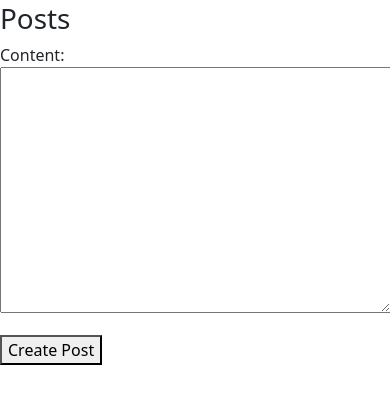
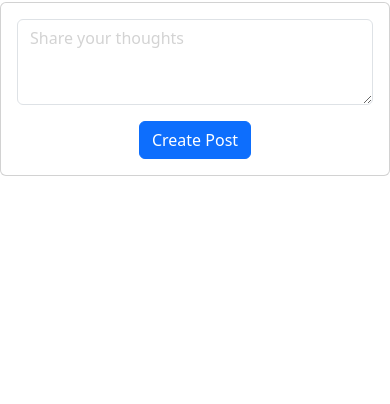
Before and after one commit to hungtran27411/Ruckus, a Django app: page / in a window 390 px wide. Shown: the part 22-426 px from the top of the page. Run offline with Django 4.2, Linux system fonts and the light colour scheme; the visitor is signed in with stand-in values (Sample User, id 1); data that the repository does not hold is empty.

Commit message:
home page styled

```diff
--- a/Ruckus/settings.py
+++ b/Ruckus/settings.py
@@ -120,7 +120,6 @@ USE_TZ = True
 
 STATIC_URL = '/static/'
 STATICFILES_DIRS = [os.path.join(BASE_DIR, 'main_app/static')]
-
 LOGIN_REDIRECT_URL = '/'
 LOGOUT_REDIRECT_URL = '/'
 
--- a/main_app/templates/home.html
+++ b/main_app/templates/home.html
@@ -1,64 +1,57 @@
-{% extends 'base.html' %}
+{% extends 'base.html' %} {% block content %}
 
-
-{% block content %}
-    <h1>Posts</h1>
-
-
+<div class="row justify-content-center">
+  <div class="col-md-9 mb-6">
+    <div class="card">
+      <div class="card-body">
+        <div class="text-center"></div>
         {% if user.is_authenticated %}
         <form method="post">
           {% csrf_token %}
-        {{ form.as_p }}
-        <button type="submit">Create Post</button>
+          <!-- {{ form.as_p }} -->
+          <div class="mb-3">
+            <textarea
+              class="form-control light-gray-placeholder"
+              id="id_content"
+              rows="3"
+              placeholder="Share your thoughts"
+              name="content"
+            ></textarea>
+          </div>
+          <div class="text-center">
+            <button type="submit" class="btn btn-primary">Create Post</button>
+          </div>
         </form>
         {% endif %}
-
-
-
+      </div>
+    </div>
+  </div>
+</div>
+<br />
+<br />
 
 {% for post in posts %}
 
-
-
+<div class="row justify-content-center">
+  <div class="col-md-6 mb-4">
+    <div class="card">
+      <h5 class="card-header">{{ post.profile }}</h5>
+      <div class="card-body">
+        <div class="text-center"></div>
+        {{ post.content }}
+      </div>
+      <div class="card-footer d-flex justify-content-between">
+        <div class="text-start">
+          <a href="{% url 'profile_detail' profile_id=post.profile.id %}">profile</a>
+        </div>
         {% if post.profile == user.profile %}
-
-<div>
-    <p>
-        <a href="{% url 'profile_detail' profile_id=post.profile.id %}">profile</a>
-        {{ post.content }}
+        <div class="text-end">
           <a href="{% url 'update_post' pk=post.pk %}">edit</a>
-    </p>
+        </div>
+        {% endif %}
+      </div>
+    </div>
+  </div>
 </div>
 
-
-{% else %}
-
-<div>
-    <p>
-        <a href="{% url 'profile_detail' profile_id=post.profile.id %}">profile</a>
-        {{ post.content }}
-
-    </p>
-</div>
-{% endif %}
-
-
-
-
-
-
-
-{% endfor %}
-
-
-
-
-
-
-
-
-
-
-
-
-{% endblock content %}
+{% endfor %} {% endblock content %}
--- a/main_app/templates/registration/login.html
+++ b/main_app/templates/registration/login.html
@@ -6,7 +6,6 @@
       <h1 class="card-header text-center">Login</h1>
       <div class="card-body">
         <div class="text-center"></div>
-
         <form action="{% url 'login' %}" method="POST">
           {% csrf_token %}
           <div class="mb-3">
```
Lines whose indentation alone changed are shown as unchanged.
